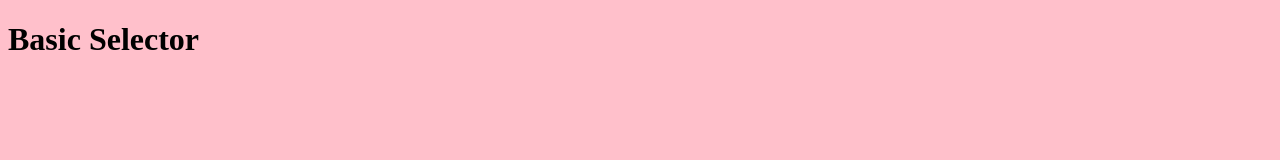
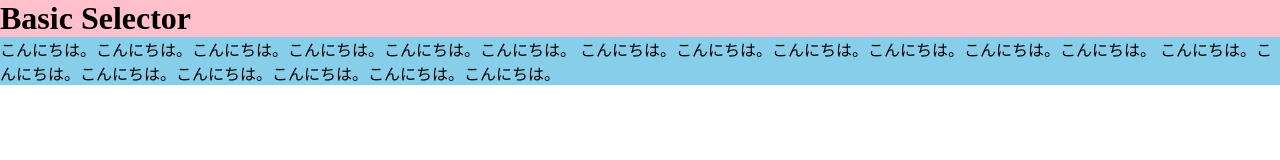
Before and after one commit to umedanaoyuki/BasicCssSelector, a plain HTML site: page index.html in a window 1280 px wide. Drawn offline with Linux system fonts and the light colour scheme.

Commit message:
* セレクター

```diff
--- a/index.html
+++ b/index.html
@@ -9,6 +9,10 @@
 </head>
 <body>
     <h1>Basic Selector</h1>
+    <p>こんにちは。こんにちは。こんにちは。こんにちは。こんにちは。こんにちは。
+        こんにちは。こんにちは。こんにちは。こんにちは。こんにちは。こんにちは。
+        こんにちは。こんにちは。こんにちは。こんにちは。こんにちは。こんにちは。こんにちは。
+    </p>
 
 </body>
 </html>
--- a/style.css
+++ b/style.css
@@ -1,5 +1,14 @@
 @charset "utf-8";
 
-body {
+h1 {
     background-color: pink;
 }
+
+p {
+    background-color: skyblue;
+}
+
+/* すべてのタグ */
+* {
+    margin: 0;
+}
```
